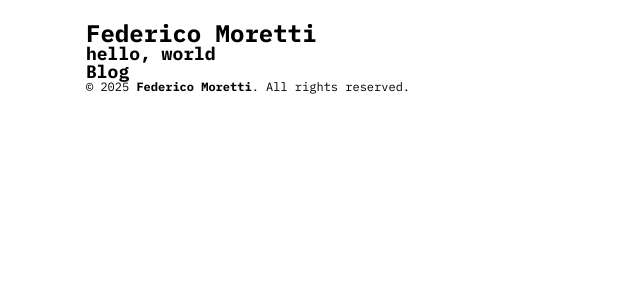
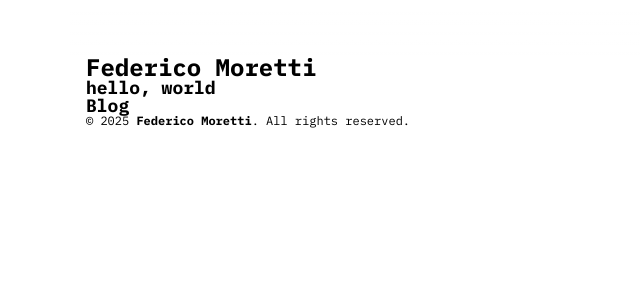
Before and after one commit to fedtti/fedtti.github.io, a Jekyll site: the page built from index.md, in a window 1280 px wide. Shown: the top 300 px of the page, without its empty margins (0-640 px from the left). Built offline with Jekyll 4.4.1, drawn with Linux system fonts in a browser that asks for light colours.

Commit message:
feat: add Font Awesome 6.7.2 support

```diff
--- a/_includes/body.html
+++ b/_includes/body.html
@@ -2,10 +2,11 @@
   <a id="skip" class="visually-hidden-focusable" href="#contents">Skip to contents <span aria-hidden="true">↓</span></a>
   <progress id="scrollbar" value="0" max="100" aria-hidden="true">0%</progress>
   <div id="wrapper">
-    <div class="blur"></div>
+    <div class="blur" aria-hidden="true"></div>
     {% include header.html %}
     {% include main.html %}
     {% include footer.html %}
   </div>
+  <script src="https://cdnjs.cloudflare.com/ajax/libs/font-awesome/6.7.2/js/all.min.js"></script>
   <script src="{{ 'assets/js/app.js' | relative_url }}"></script>
 </body>
--- a/_includes/head.html
+++ b/_includes/head.html
@@ -11,6 +11,7 @@
 
   <link rel="manifest" href="{{ 'manifest.webmanifest' | relative_url }}">
 
+  <link rel="preload" href="https://cdnjs.cloudflare.com/ajax/libs/font-awesome/6.7.2/css/all.min.css" as="style" onload="this.rel='stylesheet'">
   <link rel="shortcut icon" href="{{ 'favicon.ico' | relative_url }}">
   <link rel="stylesheet" href="{{ 'assets/css/style.css' | relative_url }}">
 
--- a/_scss/main.scss
+++ b/_scss/main.scss
@@ -75,11 +75,15 @@
 
   .blur {
     background: linear-gradient(light-dark($light-background, $dark-background), transparent);
-    height: 1.75rem;
+    height: 5rem;
     margin: -1.6rem;
     position: fixed;
     width: 100%;
     z-index: 10;
+  }
+
+  #header {
+    margin: 3.4rem 0 0 0;
   }
 }
 
```
